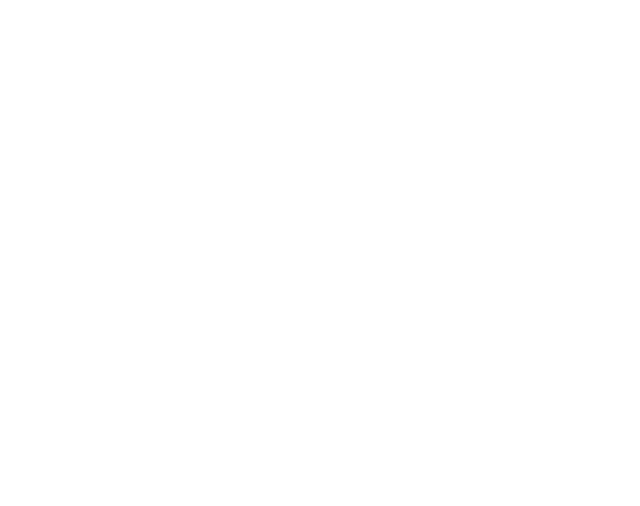
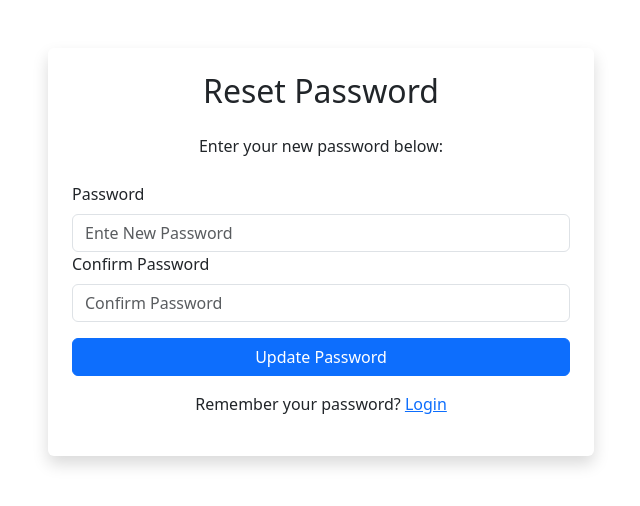
Before and after one commit to danishshb/Second-react-task-frontend, a React (Create React App) app: page /resetpassword in a window 1280 px wide. Before the commit this address had no page. Shown: the top 506 px of the page, without its empty margins (319-959 px from the left). Built offline with nearby package versions, Linux system fonts and the light colour scheme.

Commit message:
some change

```diff
--- a/src/App.js
+++ b/src/App.js
@@ -12,6 +12,7 @@
 import { AuthContext } from "./components/context/Auth";
 import setAuthToken from "./components/utils/setAuthToken";
 import ForgotPassword from "./components/pages/forgotPassword";
+import ResetPassword from "./components/pages/ResetPassword";
 
 function App() {
 
@@ -36,6 +37,7 @@
       <Route path="/folderinner" element={<Layouts><FolderInner /></Layouts>}/>
       </Route>
       <Route path="/forgotpassword" element={<ForgotPassword />} />
+      <Route path="/resetpassword" element={<ResetPassword />} />
     </Routes>
   );
 }
--- /dev/null
+++ b/src/components/pages/ResetPassword.js
@@ -0,0 +1,82 @@
+import { message } from "antd";
+import axios from "axios";
+import React, { useState } from "react";
+import { Form, Button, Container, Row, Col } from "react-bootstrap";
+import { Link, useNavigate, useParams } from "react-router-dom";
+
+
+const ResetPassword = () => {
+  const [changePassword, setChangePassword] = useState({
+    newPassword: "",
+    confirmPassword: "",
+  });
+
+  const navigate = useNavigate();
+  const  token = useParams();
+
+  const handleSubmit = async (e) => {
+    e.preventDefault();
+    try {
+      await axios.post(`http://localhost:8080/api/user/reset-password/${token}`, {
+        changePassword
+      });
+      message.success(
+        "Password hase been updated.!"
+      );
+      navigate("/");
+      setChangePassword({
+        newPassword: "",
+        confirmPassword: "",
+      });
+    } catch (err) {
+      message.error(err?.response?.data?.message);
+    }
+  };
+
+  return (
+    <Container className="mt-5">
+      <Row className="justify-content-md-center">
+        <Col md={6}>
+          <Form className="shadow p-4 rounded" onSubmit={handleSubmit}>
+            <h2 className="text-center mb-4">Reset Password</h2>
+            <p className="text-center mb-4">Enter your new password below:</p>
+            <Form.Group controlId="formBasicPassword">
+              <Form.Label>Password</Form.Label>
+              <Form.Control
+                type="password"
+                placeholder="Ente New Password"
+                name="newPassword"
+                value={changePassword.newPassword}
+                onChange={(e) => setChangePassword(e.target.value)}
+              />
+            </Form.Group>
+            <Form.Group controlId="formBasicConfirmPassword">
+              <Form.Label>Confirm Password</Form.Label>
+              <Form.Control
+                type="password"
+                placeholder="Confirm Password"
+                name="confirmPassword"
+                value={changePassword.confirmPassword}
+                onChange={(e) => setChangePassword(e.target.value)}
+              />
+            </Form.Group>
+            <Button variant="primary" type="submit" className="w-100 mt-3">
+              Update Password
+            </Button>
+            <div className="text-center mt-3">
+              <p>Remember your password?{" "}
+              <Link
+                to="/"
+              >
+                Login
+              </Link>
+              </p>
+            </div>
+          </Form>
+        </Col>
+      </Row>
+    </Container>
+  );
+};
+
+export default ResetPassword;
--- a/src/components/pages/SignupForm.js
+++ b/src/components/pages/SignupForm.js
@@ -81,7 +81,6 @@
                 onChange={handleInputChange}
               />
             </Form.Group>
-
             <Form.Group controlId="formBasicPassword">
               <Form.Label>Password</Form.Label>
               <Form.Control
@@ -92,7 +91,6 @@
                 onChange={handleInputChange}
               />
             </Form.Group>
-
             <Button variant="primary" type="submit" className="w-100 mt-3">
               Sign Up
             </Button>
--- a/src/components/pages/forgotPassword.js
+++ b/src/components/pages/forgotPassword.js
@@ -6,6 +6,7 @@
 
 const ForgotPassword = () => {
   const [email, setEmail] = useState('');
+  // const navigate = useNavigate();
 
   const handleSubmit = async (e) => {
     e.preventDefault();
@@ -16,6 +17,7 @@
       message.success(
         "Password reset email sent. Check your inbox and spam folder!"
       );
+      // navigate("/resetpassword");
       setEmail("");
     } catch (err) {
       message.error(err?.response?.data?.message);
```
Also changed, not shown: src/components/pages/RestPassword.js (deleted).
